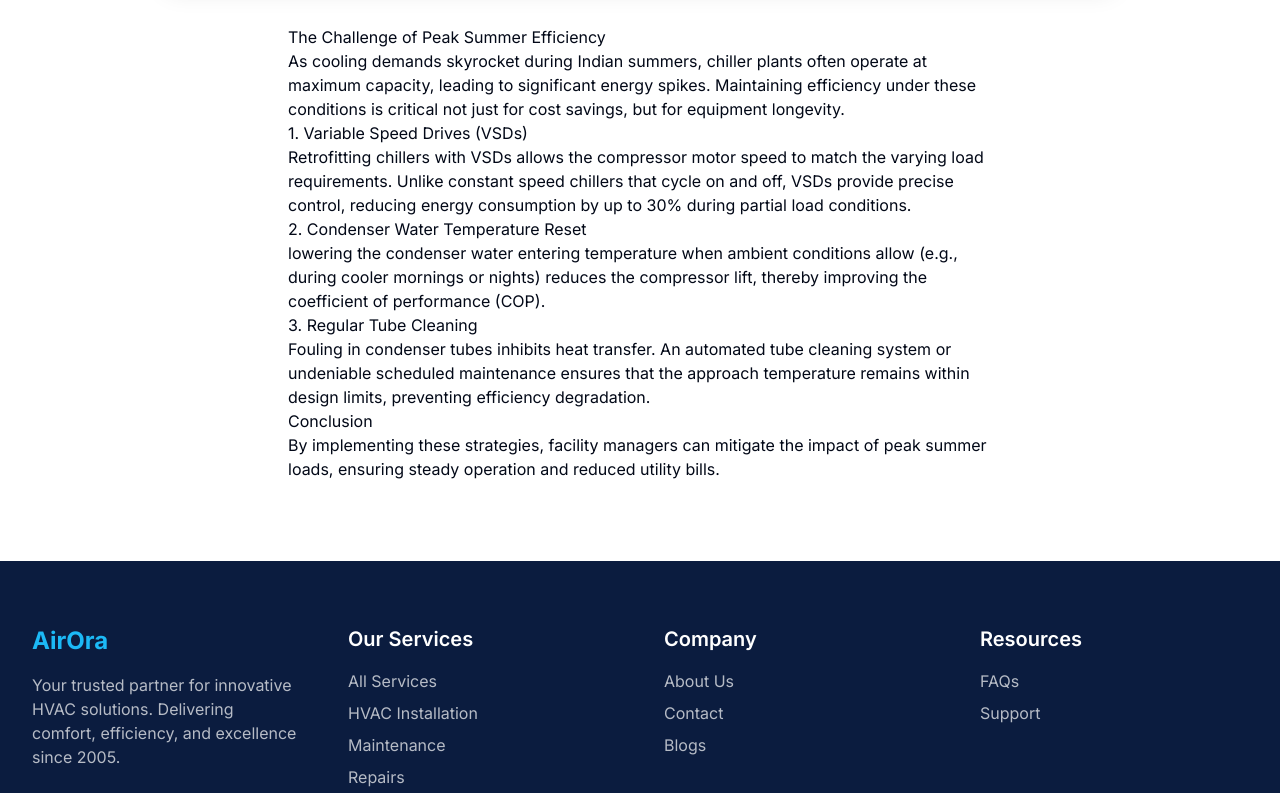
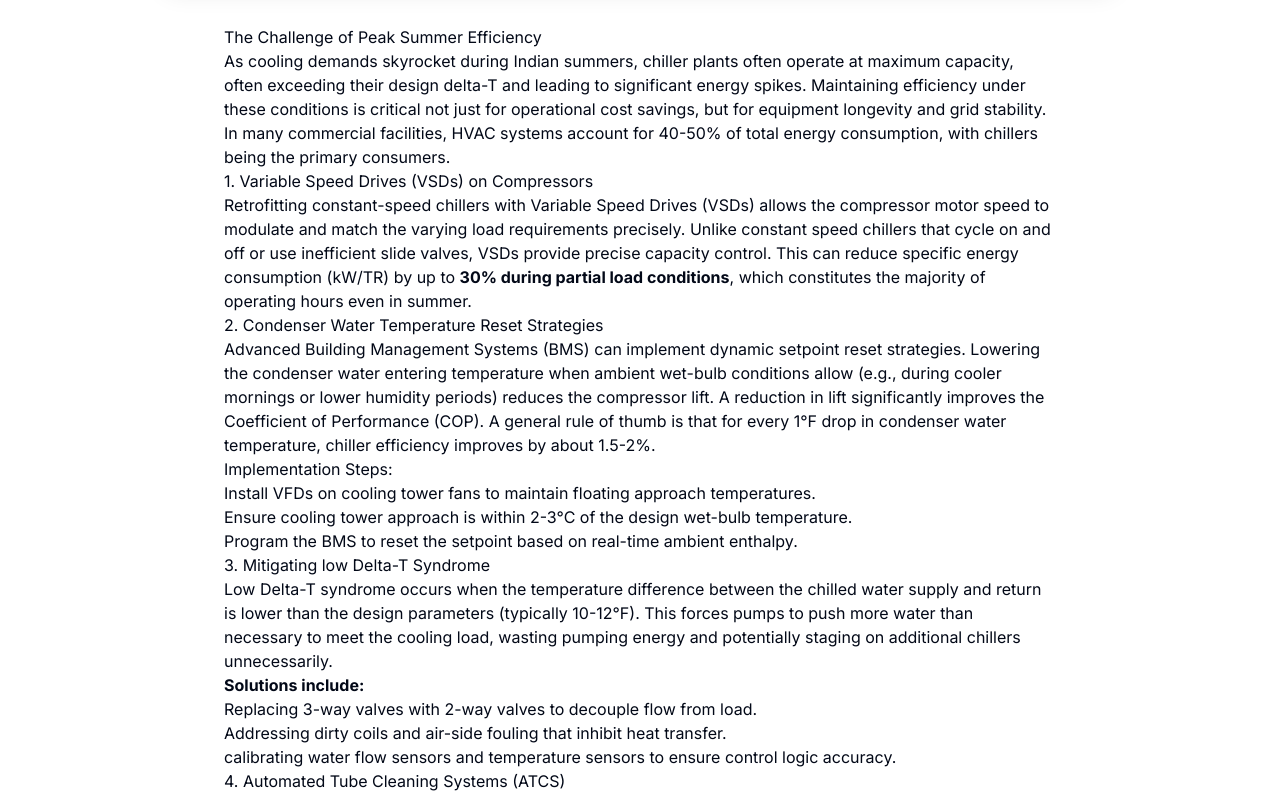
Before and after one commit to Akhlaque-Ur-Rahman/AirOra, a Next.js app: page /blogs/optimizing-chiller-efficiency in a window 1280 px wide. Shown: the part 1040-1833 px from the top of the page. Built offline with nearby package versions, Linux system fonts and the light colour scheme.

Commit message:
feat(content): expand blog articles and widen layout

```diff
--- a/src/app/blogs/[slug]/page.tsx
+++ b/src/app/blogs/[slug]/page.tsx
@@ -94,7 +94,7 @@ export default async function BlogPostPage(props: BlogPostPageProps) {
       </div>
 
       {/* Article Content */}
-      <div className="container mx-auto max-w-3xl px-6 lg:px-8">
+      <div className="container mx-auto max-w-4xl px-6 lg:px-8">
         <div
           className="prose prose-xl max-w-none prose-headings:text-[#0B1C3F] prose-a:text-[#1CB9F6] prose-img:rounded-xl"
           dangerouslySetInnerHTML={{ __html: blog.content }}
--- a/src/data/blogs.ts
+++ b/src/data/blogs.ts
@@ -14,22 +14,38 @@ export const blogs: BlogPost[] = [
     slug: 'optimizing-chiller-efficiency',
     title: 'Optimizing Chiller Efficiency During Peak Summer Loads',
     excerpt:
-            'Strategies for reducing energy consumption in commercial buildings through advanced load management and system calibration.',
+      'Strategies for reducing energy consumption in commercial buildings through advanced load management, system calibration, and retrofit technologies.',
     content: `
       <h2>The Challenge of Peak Summer Efficiency</h2>
-      <p>As cooling demands skyrocket during Indian summers, chiller plants often operate at maximum capacity, leading to significant energy spikes. Maintaining efficiency under these conditions is critical not just for cost savings, but for equipment longevity.</p>
+      <p>As cooling demands skyrocket during Indian summers, chiller plants often operate at maximum capacity, often exceeding their design delta-T and leading to significant energy spikes. Maintaining efficiency under these conditions is critical not just for operational cost savings, but for equipment longevity and grid stability. In many commercial facilities, HVAC systems account for 40-50% of total energy consumption, with chillers being the primary consumers.</p>
 
-      <h2>1. Variable Speed Drives (VSDs)</h2>
-      <p>Retrofitting chillers with VSDs allows the compressor motor speed to match the varying load requirements. Unlike constant speed chillers that cycle on and off, VSDs provide precise control, reducing energy consumption by up to 30% during partial load conditions.</p>
+      <h2>1. Variable Speed Drives (VSDs) on Compressors</h2>
+      <p>Retrofitting constant-speed chillers with Variable Speed Drives (VSDs) allows the compressor motor speed to modulate and match the varying load requirements precisely. Unlike constant speed chillers that cycle on and off or use inefficient slide valves, VSDs provide precise capacity control. This can reduce specific energy consumption (kW/TR) by up to <strong>30% during partial load conditions</strong>, which constitutes the majority of operating hours even in summer.</p>
 
-      <h2>2. Condenser Water Temperature Reset</h2>
-      <p>lowering the condenser water entering temperature when ambient conditions allow (e.g., during cooler mornings or nights) reduces the compressor lift, thereby improving the coefficient of performance (COP).</p>
+      <h2>2. Condenser Water Temperature Reset Strategies</h2>
+      <p>Advanced Building Management Systems (BMS) can implement dynamic setpoint reset strategies. Lowering the condenser water entering temperature when ambient wet-bulb conditions allow (e.g., during cooler mornings or lower humidity periods) reduces the compressor lift. A reduction in lift significantly improves the Coefficient of Performance (COP). A general rule of thumb is that for every 1°F drop in condenser water temperature, chiller efficiency improves by about 1.5-2%.</p>
 
-      <h2>3. Regular Tube Cleaning</h2>
-      <p>Fouling in condenser tubes inhibits heat transfer. An automated tube cleaning system or undeniable scheduled maintenance ensures that the approach temperature remains within design limits, preventing efficiency degradation.</p>
+      <h3>Implementation Steps:</h3>
+      <ul>
+        <li>Install VFDs on cooling tower fans to maintain floating approach temperatures.</li>
+        <li>Ensure cooling tower approach is within 2-3°C of the design wet-bulb temperature.</li>
+        <li>Program the BMS to reset the setpoint based on real-time ambient enthalpy.</li>
+      </ul>
+
+      <h2>3. Mitigating low Delta-T Syndrome</h2>
+      <p>Low Delta-T syndrome occurs when the temperature difference between the chilled water supply and return is lower than the design parameters (typically 10-12°F). This forces pumps to push more water than necessary to meet the cooling load, wasting pumping energy and potentially staging on additional chillers unnecessarily.</p>
+      <p><strong>Solutions include:</strong></p>
+      <ul>
+        <li>Replacing 3-way valves with 2-way valves to decouple flow from load.</li>
+        <li>Addressing dirty coils and air-side fouling that inhibit heat transfer.</li>
+        <li>calibrating water flow sensors and temperature sensors to ensure control logic accuracy.</li>
+      </ul>
+
+      <h2>4. Automated Tube Cleaning Systems (ATCS)</h2>
+      <p>Fouling in condenser tubes significantly inhibits heat transfer, increasing the approach temperature. Even a fouling factor of 0.0005 can increase energy consumption by 5%. An Automated Tube Cleaning System (ATCS) circulates sponge balls through the condenser tubes at set intervals, keeping them free of scale and biofilm. This ensures that the chiller operates near 'new' efficiency levels throughout the season without requiring manual shutdowns for cleaning.</p>
 
       <h2>Conclusion</h2>
-      <p>By implementing these strategies, facility managers can mitigate the impact of peak summer loads, ensuring steady operation and reduced utility bills.</p>
+      <p>By implementing these strategies—VSD retrofits, intelligent reset controls, Delta-T management, and automated maintenance—facility managers can mitigate the impact of peak summer loads. This results in steady operation, reduced utility bills, and a smaller carbon footprint.</p>
     `,
     date: 'May 15, 2025',
     author: 'Rajesh Kumar',
@@ -40,20 +56,37 @@ export const blogs: BlogPost[] = [
     slug: 'predictive-hvac-maintenance',
     title: 'Lifecycle Benefits of Predictive HVAC Maintenance',
     excerpt:
-            'How data-driven maintenance protocols prevent critical system failures and extend asset lifespan in industrial facilities.',
+      'Moving beyond reactive repairs: How data-driven maintenance protocols prevent critical system failures and extend asset lifespan in industrial facilities.',
     content: `
-      <h2>Moving Beyond Preventive Maintenance</h2>
-      <p>Traditional preventive maintenance relies on fixed schedules. Predictive maintenance, however, uses real-time data to identify anomalies before they escalate into failures.</p>
+      <h2>The Shift from Preventive to Predictive</h2>
+      <p>Traditional preventive maintenance (PM) relies on fixed operational schedules (e.g., changing filters every 3 months, checking belts monthly). While better than "run-to-failure," PM often leads to unnecessary maintenance or, conversely, fails to catch random failures that occur between scheduled visits. <strong>Predictive Maintenance (PdM)</strong>, however, uses real-time data and condition monitoring to identify anomalies <em>before</em> they escalate into operational failures.</p>
 
-      <h2>Key Technologies</h2>
+      <h2>Key Technologies in Predictive Maintenance</h2>
+
+      <h3>1. Vibration Analysis</h3>
+      <p>Vibration signatures are the heartbeat of rotating machinery. By installing piezoelectric sensors on chiller compressors, pumps, and AHU fans, engineers can detect:</p>
       <ul>
-        <li><strong>Vibration Analysis:</strong> Detects misalignment or bearing wear in fans and pumps.</li>
-        <li><strong>Thermal Imaging:</strong> Identifies electrical hotspots and insulation failures.</li>
-        <li><strong>Oil Analysis:</strong> Monitors compressor health by checking for metal shavings or acidity.</li>
+        <li><strong>Misalignment:</strong> Shafts that are out of parallel or angular alignment.</li>
+        <li><strong>Imbalance:</strong> Dirt buildup on fan blades or impeller erosion.</li>
+        <li><strong>Bearing Wear:</strong> Early-stage spalling or race defects frequencies.</li>
       </ul>
 
-      <h2>ROI Impact</h2>
-      <p>Industrial facilities adopting predictive strategies see a 25% reduction in maintenance costs and a 50% drop in unplanned downtime. Asset lifespan is significantly extended as components are replaced only when necessary, but before catastrophic failure.</p>
+      <h3>2. Thermography (Infrared Imaging)</h3>
+      <p>Thermal imaging is non-invasive and highly effective for electrical and mechanical inspections. It can instantly identify:</p>
+      <ul>
+        <li>High-resistance electrical connections (hotspots) in starter panels and switchgear.</li>
+        <li>Blocked uneven flow patterns in heat exchangers.</li>
+        <li>Insulation failures in motor windings.</li>
+      </ul>
+
+      <h3>3. Oil and Refrigerant Analysis</h3>
+      <p>Regular spectrographic analysis of compressor oil can reveal the presence of wear metals (like copper or iron), indicating internal component degradation. Similarly, refrigerant analysis ensures proper chemical composition and absence of moisture or non-condensables, which are major causes of acid formation and compressor burnout.</p>
+
+      <h2>ROI and Life-Cycle Impact</h2>
+      <p>Industrial facilities adopting predictive strategies typically see a **25% reduction in overall maintenance costs** and a **50% drop in unplanned downtime**. Asset lifespan is significantly extended because components are replaced only when they actually show signs of wear, maximizing their useful life. Furthermore, PdM enables "just-in-time" parts ordering, reducing inventory carrying costs.</p>
+
+      <h2>Implementing a PdM Program</h2>
+      <p>Start small by identifying critical assets—those whose failure results in production loss or safety risks. Equip these with IoT sensors for continuous monitoring and integrate the data into a central dashboard. Over time, the accumulated data will train machine learning models to provide even earlier failure warnings.</p>
     `,
     date: 'April 22, 2025',
     author: 'Priya Sharma',
@@ -64,26 +97,36 @@ export const blogs: BlogPost[] = [
     slug: 'vrf-vs-chilled-water',
     title: 'VRF vs. Chilled Water Systems: A Comparative Analysis',
     excerpt:
-            'Evaluating the technical merits of Variable Refrigerant Flow systems versus central chillers for large-scale commercial applications.',
+      'Evaluating the technical merits, capital costs, and operational efficiencies of Variable Refrigerant Flow systems versus central chillers.',
     content: `
       <h2>Understanding the Core Differences</h2>
-      <p>Variable Refrigerant Flow (VRF) systems use refrigerant as the cooling medium, whereas Chilled Water systems use water. This fundamental difference dictates their suitability for various building types.</p>
+      <p>Variable Refrigerant Flow (VRF) systems use refrigerant (typically R-410A) as the primary cooling and heating medium circulated directly to indoor units. Chilled Water (CHW) systems, conversely, use water (or glycol mix) circulated to Air Handling Units (AHUs) or Fan Coil Units (FCUs). This fundamental difference dictates their suitability, efficiency profile, and maintenance requirements for various building types.</p>
 
-      <h2>When to Choose VRF</h2>
-      <p>VRF systems are ideal for:</p>
+      <h2>Variable Refrigerant Flow (VRF) Systems</h2>
+      <p>VRF systems are known for their modularity and zoning capabilities. They can vary the flow of refrigerant to indoor units based on demand, offering high part-load efficiency.</p>
+
+      <h3>When to Choose VRF:</h3>
       <ul>
-        <li>Buildings requiring simultaneous heating and cooling in different zones.</li>
-        <li>Projects with limited mechanical room space (no large pumps or tanks needed).</li>
-        <li>Retrofits where ductwork space is constrained.</li>
+        <li><strong>Zoning Requirements:</strong> Ideal for buildings with diverse load profiles requiring simultaneous heating and cooling in different zones (Heat Recovery VRF).</li>
+        <li><strong>Space Constraints:</strong> VRF outdoor units are compact and don't require large mechanical rooms for pumps, expansion tanks, and chemical treatment systems.</li>
+        <li><strong>Retrofits:</strong> The small diameter of refrigerant piping makes VRF easier to route through existing buildings with limited plenum space compared to large hydronic piping and ductwork.</li>
+        <li><strong>Partial Occupancy:</strong> Efficiency remains high even when only a few zones are active.</li>
       </ul>
 
-      <h2>When to Choose Chilled Water</h2>
-      <p>Chilled Water systems excel in:</p>
+      <h2>Chilled Water (CHW) Systems</h2>
+      <p>Centralized chilled water plants remain the gold standard for large-scale developments. They typically use centrifugal, screw, or magnetic levitation chillers.</p>
+
+      <h3>When to Choose Chilled Water:</h3>
       <ul>
-        <li>Massive commercial complexes or campuses (> 100,000 sq ft).</li>
-        <li>Facilities where refrigerant leaks in occupied spaces are a strict concern.</li>
-        <li>Projects prioritizing extremely long equipment lifecycles (20-25 years).</li>
+        <li><strong>Scale:</strong> Economically superior for massive complexes, campuses, or high-rise buildings exceeding 100,000 sq ft. The cost per ton decreases significantly as plant size increases.</li>
+        <li><strong>Refrigerant Safety:</strong> Using water limits the total refrigerant charge in the building, which is critical for safety compliance in hotels, hospitals, and occupied spaces (ASHRAE Standard 15).</li>
+        <li><strong>Longevity:</strong> Industrial-grade chillers typically have a service life of 20-25 years, whereas VRF compressors may need replacement after 10-15 years.</li>
+        <li><strong>Piping Distance:</strong> Hydronic pumps can transport energy over much longer distances than DX refrigerant capability allows.</li>
       </ul>
+
+      <h2>Cost Comparison</h2>
+      <p><strong>Initial Capital (CAPEX):</strong> VRF is generally more expensive per ton for equipment but may offer savings on installation piping and electrical infrastructure. CHW systems have higher infrastructure costs (pumps, towers, piping) but cheaper per-ton equipment costs at scale.</p>
+      <p><strong>Operational Costs (OPEX):</strong> VRF often wins on efficiency for small-to-medium buildings with variable loads. For large constant-load facilities, highly efficient water-cooled centrifugal chillers (especially magnetic bearing types) often provide a better kW/TR.</p>
     `,
     date: 'March 10, 2025',
     author: 'Amit Patel',
```
Lines whose indentation alone changed are shown as unchanged.
